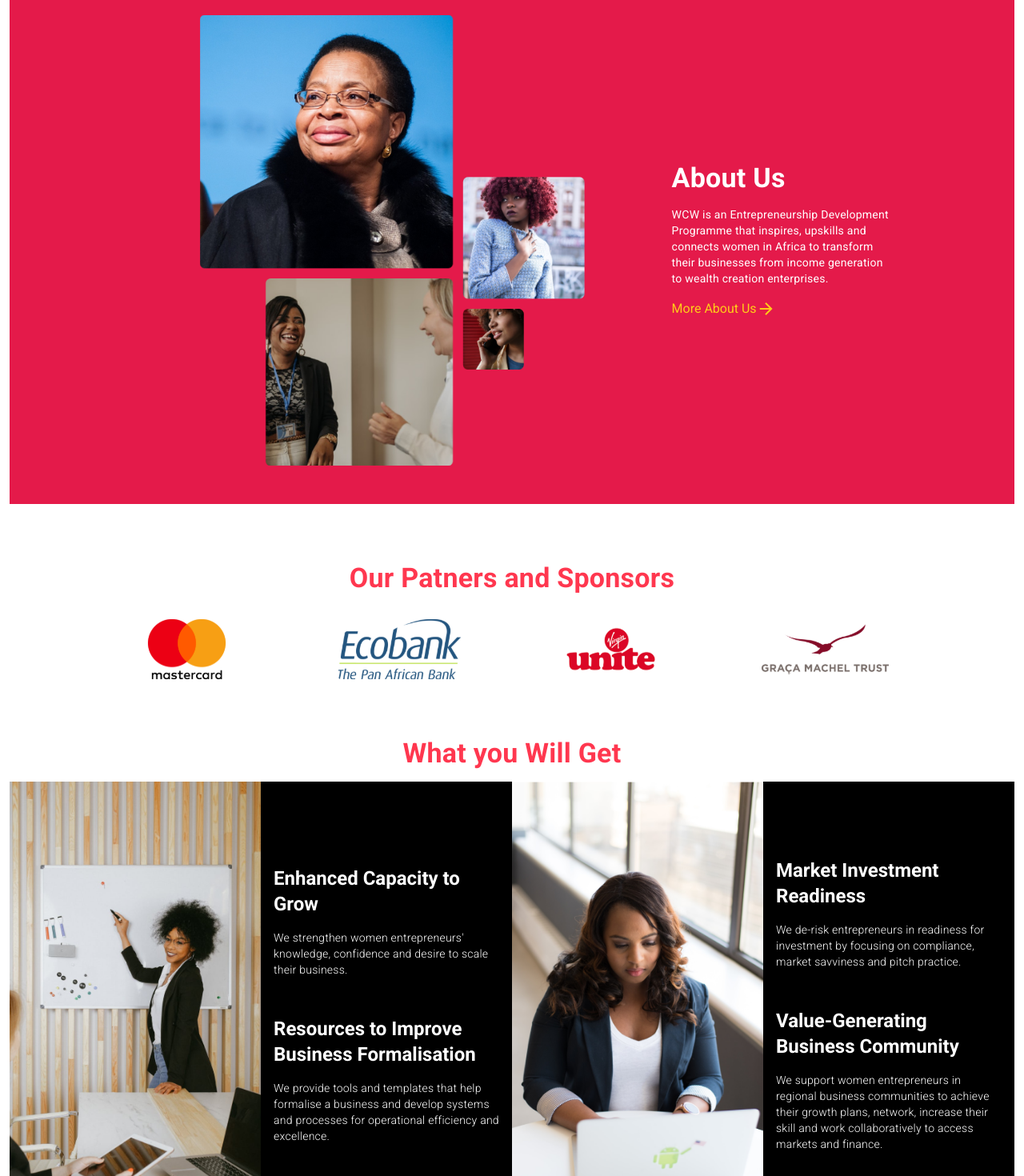
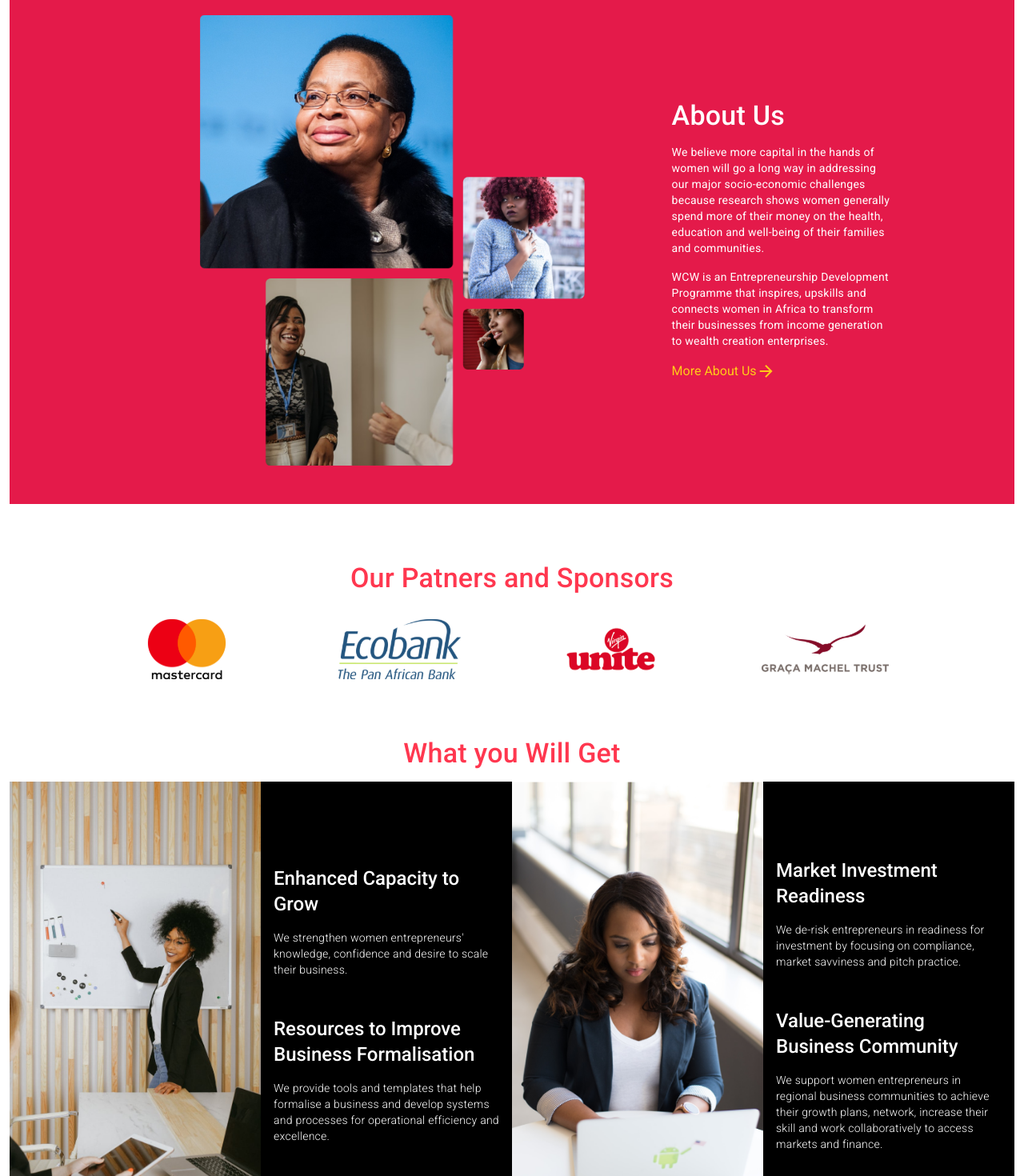
Before and after one commit to trevismurithi/wcw-frontend, a Nuxt app: page / in a window 1280 px wide. Shown: the part 1000-2470 px from the top of the page at 80% size. Built offline with nearby package versions, Linux system fonts and the light colour scheme.

Commit message:
home font update

```diff
--- a/assets/variables.scss
+++ b/assets/variables.scss
@@ -1,4 +1,5 @@
 // Ref: https://github.com/nuxt-community/vuetify-module#customvariables
 //
 // The variables you want to modify
-// $font-size-root: 20px;
+$body-font-family: 'Montserrat';
+$heading-font-family: 'DM Serif Display';
--- a/components/Container.vue
+++ b/components/Container.vue
@@ -7,7 +7,7 @@
       </div>
       <div class="d-flex flex-column justify-center pa-4" style="background-color:black;">
         <div class="my-4">
-          <p class="text-h5 white--text font-weight-bold">
+          <p class="text-h5 white--text font-weight-medium">
             Enhanced Capacity to Grow
           </p>
           <p class="body-2 white--text font-weight-light">
@@ -15,7 +15,7 @@
           </p>
         </div>
         <div class="my-4">
-          <p class="text-h5 white--text font-weight-bold">
+          <p class="text-h5 white--text font-weight-medium">
             Resources to Improve Business Formalisation
           </p>
           <p class="body-2 white--text font-weight-light">
@@ -32,7 +32,7 @@
       </div>
       <div class="d-flex flex-column justify-center pa-4" style="background-color:black;">
         <div class="my-4">
-          <p class="text-h5 white--text font-weight-bold">
+          <p class="text-h5 white--text font-weight-medium">
             Market Investment Readiness
           </p>
           <p class="body-2 white--text font-weight-light">
@@ -40,7 +40,7 @@
           </p>
         </div>
         <div class="my-4">
-          <p class="text-h5 white--text font-weight-bold">
+          <p class="text-h5 white--text font-weight-medium">
             Value-Generating Business Community
           </p>
           <p class="body-2 white--text font-weight-light">
--- a/components/Footer.vue
+++ b/components/Footer.vue
@@ -2,7 +2,7 @@
   <div>
     <!-- countries sections -->
     <v-card elevation="0">
-      <v-card-title class="text-center font-weight-bold my-4 mx-auto text-h4" style="width:60%;color:#FF374F">
+      <v-card-title class="text-center font-weight-medium my-4 mx-auto text-h4" style="width:60%;color:#FF374F">
         Countries where we currently have presence.
       </v-card-title>
       <div class="d-flex flex-row justify-space-between mx-auto" style="width:60%">
@@ -17,14 +17,14 @@
       class="d-flex flex-column justify-center my-10 align-center"
       style="height:500px;background-image:url('/images/BG.png');background-size:cover;background-position:center;"
     >
-      <p class="text-h3 white--text font-weight-bold text-center" style="width:50%">
+      <p class="text-h3 white--text font-weight-medium text-center" style="width:50%">
         Are you ready to enhance your entrepreneurial skills, knowledge and confidence?
       </p>
       <p class="white--text body-2 mb-6" style="width:35%">
         WCW is here to help you improve personally by providing the skills,
         resources, and community you need. It is completely free to join.
       </p>
-      <v-btn elevation="3" color="#FF374F" class="white--text py-6" width="150px" @click.prevent="registerNow">
+      <v-btn elevation="3" color="#FF374F" class="white--text py-6 poppins-font" width="150px" @click.prevent="registerNow">
         Register Now
       </v-btn>
     </div>
@@ -49,7 +49,7 @@
           <v-hover open-delay="2000" close-delay="1000" :disabled="false">
             <div class="d-flex flex-row">
               <v-text-field solo append-icon="mdi-email-outline" label="Enter your email" />
-              <v-btn color="#FF374F" class="white--text py-6">
+              <v-btn color="#FF374F" class="white--text py-6 poppins-font">
                 Subscribe
               </v-btn>
             </div>
--- a/components/HomeCommunity.vue
+++ b/components/HomeCommunity.vue
@@ -1,7 +1,7 @@
 <template>
   <div>
-    <div class="py-6 text-center mx-auto rounded my-6" style="background-color:#E41A4A;width:30%">
-      <p class="text-h5 white--text font-weight-bold my-0">
+    <div class="py-6 text-center mx-auto rounded my-6" style="background-color:#E41A4A;width:50%">
+      <p class="text-h4 white--text font-weight-medium my-0">
         Business Community (3 Years)
       </p>
     </div>
@@ -10,13 +10,13 @@
         <home-community-card />
       </v-col>
       <v-col class="d-flex justify-center">
-        <home-community-card />
+        <home-community-card :card="market" />
       </v-col>
       <v-col class="d-flex justify-center">
-        <home-community-card />
+        <home-community-card :card="finance" />
       </v-col>
     </v-row>
-    <div class="mx-auto my-2" style="width:fit-content">
+    <div class="mx-auto my-2 poppins-font" style="width:fit-content">
       <v-btn class="mt-6" color="#E41A4A" outlined>
         Learn More
       </v-btn>
--- a/components/HomeCommunityCard.vue
+++ b/components/HomeCommunityCard.vue
@@ -1,11 +1,11 @@
 <template>
-  <v-card class="rounded-lg" width="300px">
+  <v-card class="rounded-lg" width="300px" elevation="0">
     <div class="text-center rounded-lg my-2" style="border:2px solid #E41A4A;">
       <p class="pa-4 text-h6 my-0">
         {{ card[0].title }}
       </p>
     </div>
-    <div class="rounded-lg" style="border:2px solid #E41A4A;">
+    <div class="rounded-lg" style="border:2px solid #E41A4A;height:80%">
       <div>
         <v-img :src="'/images/' + card[0].image" />
       </div>
--- a/components/HomeIgnite.vue
+++ b/components/HomeIgnite.vue
@@ -3,17 +3,17 @@
     <v-col class="d-flex align-center justify-center">
       <v-card width="100%" elevation="0">
         <div class="py-4 rounded-lg" style="background-color:#E41A4A;">
-          <p class="text-h4 font-weight-bold white--text px-4" style="width:80%">
+          <p class="text-h4 font-weight-medium white--text px-4" style="width:80%">
             Ignite Accelerator Course (6-10 Months)
           </p>
         </div>
-        <p class="text-h5 py-4">
+        <p class="text-h4 py-4">
           Blended Learning Digital Course
         </p>
         <v-sheet class="mb-4" width="90%" outlined color="#E41A4A" rounded="lg">
           <v-card class="pa-4" rounded="lg">
             <div class="text-center">
-              <p class="font-weight-bold text-center text-h6">
+              <p class="font-weight-medium text-center text-h6">
                 5 Modules
               </p>
             </div>
@@ -24,7 +24,7 @@
             </div>
           </v-card>
         </v-sheet>
-        <v-btn class="mt-6" color="#E41A4A" outlined>
+        <v-btn class="mt-6 poppins-font" color="#E41A4A" outlined>
           Learn More
         </v-btn>
       </v-card>
--- a/components/Testimonials.vue
+++ b/components/Testimonials.vue
@@ -3,7 +3,7 @@
     <!-- <div class="my-10">
       <v-img src="/images/heart.svg" width="50px" />
     </div> -->
-    <p class="text-h3 font-weight-bold text-center mx-auto" style="color:#FF374F;width:80%">
+    <p class="text-h3 font-weight-medium text-center mx-auto" style="color:#FF374F;width:80%">
       400+ Women are loving the Women Creating Wealth Programme
     </p>
     <div class="d-flex justify-space-around">
--- a/nuxt.config.js
+++ b/nuxt.config.js
@@ -15,7 +15,8 @@ export default {
       { name: 'format-detection', content: 'telephone=no' }
     ],
     link: [
-      { rel: 'icon', type: 'image/x-icon', href: '/favicon.ico' }
+      { rel: 'icon', type: 'image/x-icon', href: '/favicon.ico' },
+      { rel: 'stylesheet', href: 'https://fonts.googleapis.com/css2?family=DM+Serif+Display&family=Montserrat&display=swap" rel="stylesheet' }
     ]
   },
 
@@ -58,6 +59,7 @@ export default {
   // Vuetify module configuration: https://go.nuxtjs.dev/config-vuetify
   vuetify: {
     customVariables: ['~/assets/variables.scss'],
+    treeShake: true,
     theme: {
       dark: false,
       themes: {
--- a/pages/index.vue
+++ b/pages/index.vue
@@ -6,13 +6,13 @@
       class="mx-auto my-4"
     >
       <div>
-        <v-card-text class="text-center font-weight-bold grey--text text-h6">
+        <v-card-text class="text-center font-weight-medium grey--text text-h6">
           Brought to you by Graca Machel Trust
         </v-card-text>
         <v-card-text class="text-center mx-auto text-h3" style="width:100%; color:#FF374F;">
-          A Pan- African Movement that inspires and equips female entrepreneurs to build wealth-generating businesses.
+          A Pan-African Movement that inspires and equips female entrepreneurs to build wealth-generating businesses.
         </v-card-text>
-        <v-card-text class="text-center mx-auto montserrate-font" style="width:45%;">
+        <v-card-text class="text-center mx-auto poppins-font" style="width:45%;">
           Connectiong 10,000+ women to transform their business and drive intra-Africa trade
         </v-card-text>
         <!-- two buttons for register and more about us -->
@@ -48,8 +48,16 @@
         </v-col>
         <v-col class="d-flex align-center">
           <div style="width:100%">
-            <p class="font-weight-bold text-h4 white--text">
+            <p class="font-weight-medium text-h4 white--text">
               About Us
+            </p>
+            <p class="white--text body-2">
+              We believe more capital in the hands of
+              women will go a long way in addressing
+              our major socio-economic challenges because
+              research shows women generally spend more
+              of their money on the health, education
+              and well-being of their families and communities.
             </p>
             <p class="white--text body-2">
               WCW is an Entrepreneurship Development
@@ -71,13 +79,13 @@
     <!-- end of the about us section -->
     <!-- Our patners section -->
     <div class="mx-auto my-14" style="width:80%">
-      <v-card-text class="mx-auto text-h4 font-weight-bold my-4 text-center" style="color:#FF374F;">
+      <v-card-text class="mx-auto text-h4 font-weight-medium my-4 text-center" style="color:#FF374F;">
         Our Patners and Sponsors
       </v-card-text>
       <partners-sponsors />
     </div>
     <!-- start what you will get -->
-    <v-card-text class="text-center mx-auto text-h4 font-weight-bold mt-14" style="width:50%; color:#FF374F;">
+    <v-card-text class="text-center mx-auto text-h4 font-weight-medium mt-14" style="width:50%; color:#FF374F;">
       What you Will Get
     </v-card-text>
     <container />
@@ -106,7 +114,7 @@ export default {
 }
 </script>
 <style>
-@import url('https://fonts.googleapis.com/css2?family=DM+Serif+Display&family=Montserrat&family=Poppins&display=swap');
+@import url('https://fonts.googleapis.com/css2?family=Poppins&display=swap');
   .montserrate-font{
     font-family: 'Montserrat', sans-serif !important;
   }
```
